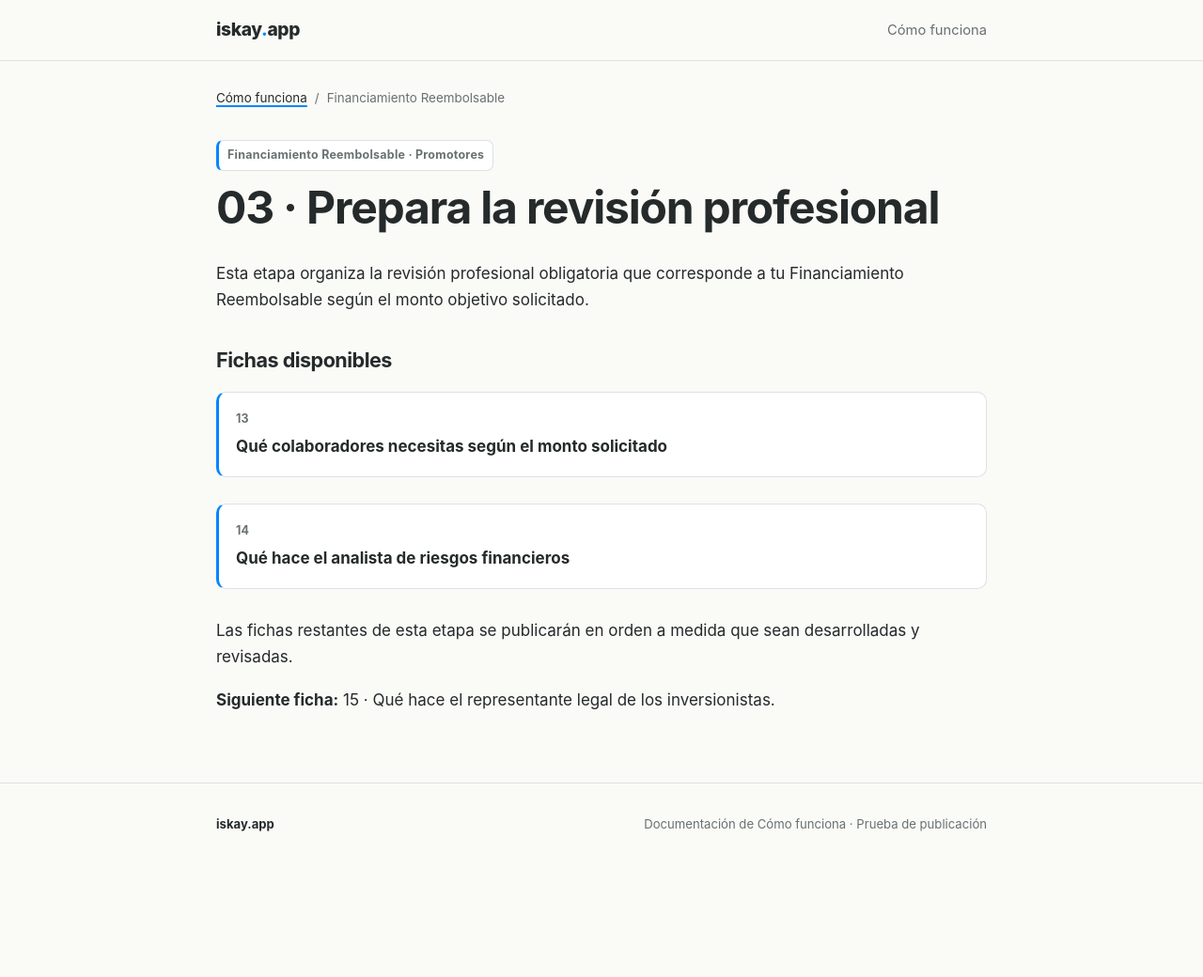
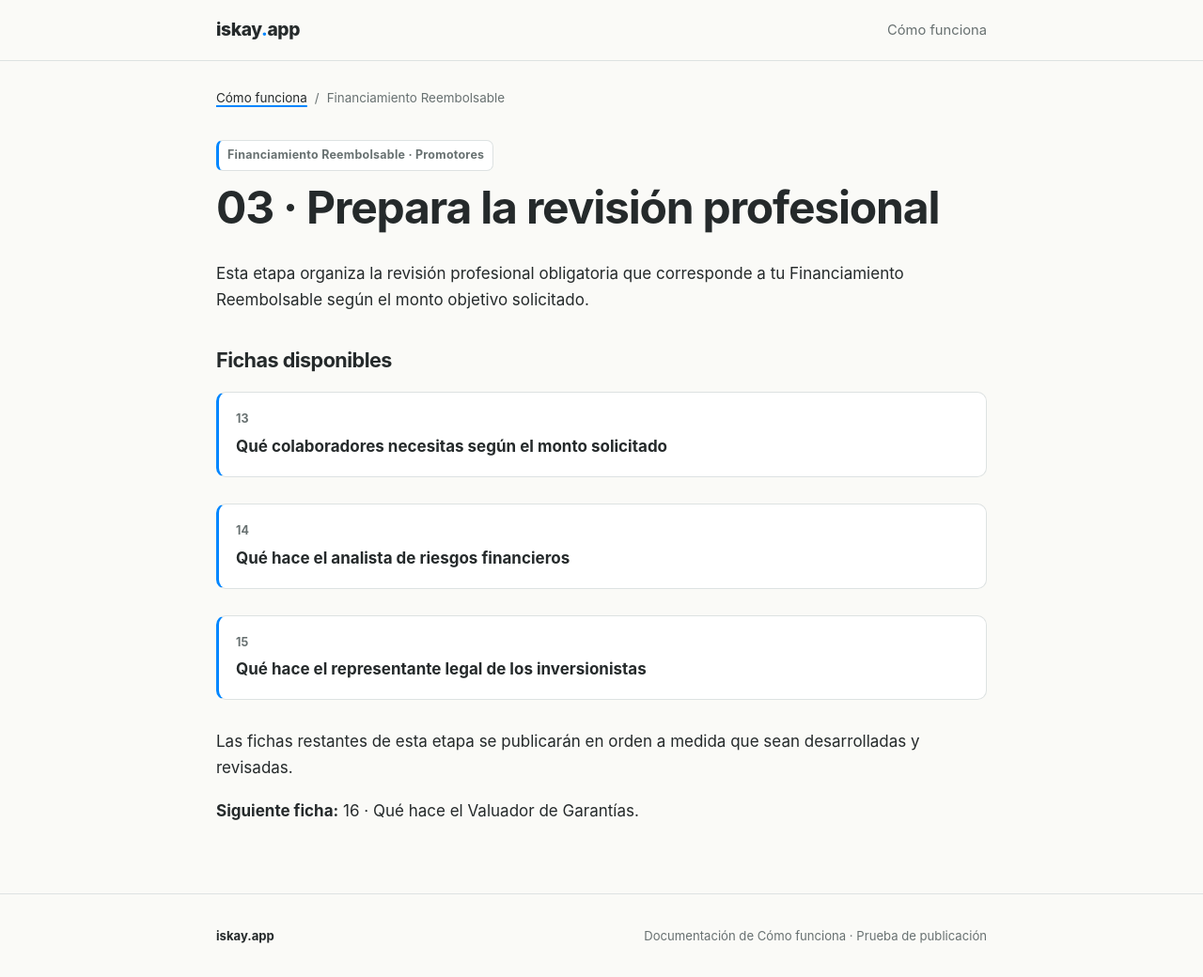
Before and after one commit to iskayApp/como-funciona, a Jekyll site: the page built from ideas/financiamiento-reembolsable/promotores/03-prepara-la-revision-profesional/index.md, in a window 1280 px wide and 1040 px high. Shown: the whole window at 94% size. Built offline with Jekyll 4.4.1, drawn with Linux system fonts in a browser that asks for light colours.

Commit message:
docs: actualizar indice etapa 03 con ficha 15

```diff
--- a/ideas/financiamiento-reembolsable/promotores/03-prepara-la-revision-profesional/index.md
+++ b/ideas/financiamiento-reembolsable/promotores/03-prepara-la-revision-profesional/index.md
@@ -16,8 +16,9 @@ Esta etapa organiza la revisión profesional obligatoria que corresponde a tu Fi
 <ul class="topic-list">
   <li><a href="{{ '/financiamiento-reembolsable/promotores/prepara-la-revision-profesional/que-colaboradores-necesitas-segun-el-monto-solicitado/' | relative_url }}"><span class="topic-number">13</span><strong>Qué colaboradores necesitas según el monto solicitado</strong></a></li>
   <li><a href="{{ '/financiamiento-reembolsable/promotores/prepara-la-revision-profesional/que-hace-el-analista-de-riesgos-financieros/' | relative_url }}"><span class="topic-number">14</span><strong>Qué hace el analista de riesgos financieros</strong></a></li>
+  <li><a href="{{ '/financiamiento-reembolsable/promotores/prepara-la-revision-profesional/que-hace-el-representante-legal-de-los-inversionistas/' | relative_url }}"><span class="topic-number">15</span><strong>Qué hace el representante legal de los inversionistas</strong></a></li>
 </ul>
 
 Las fichas restantes de esta etapa se publicarán en orden a medida que sean desarrolladas y revisadas.
 
-**Siguiente ficha:** 15 · Qué hace el representante legal de los inversionistas.
+**Siguiente ficha:** 16 · Qué hace el Valuador de Garantías.
```
